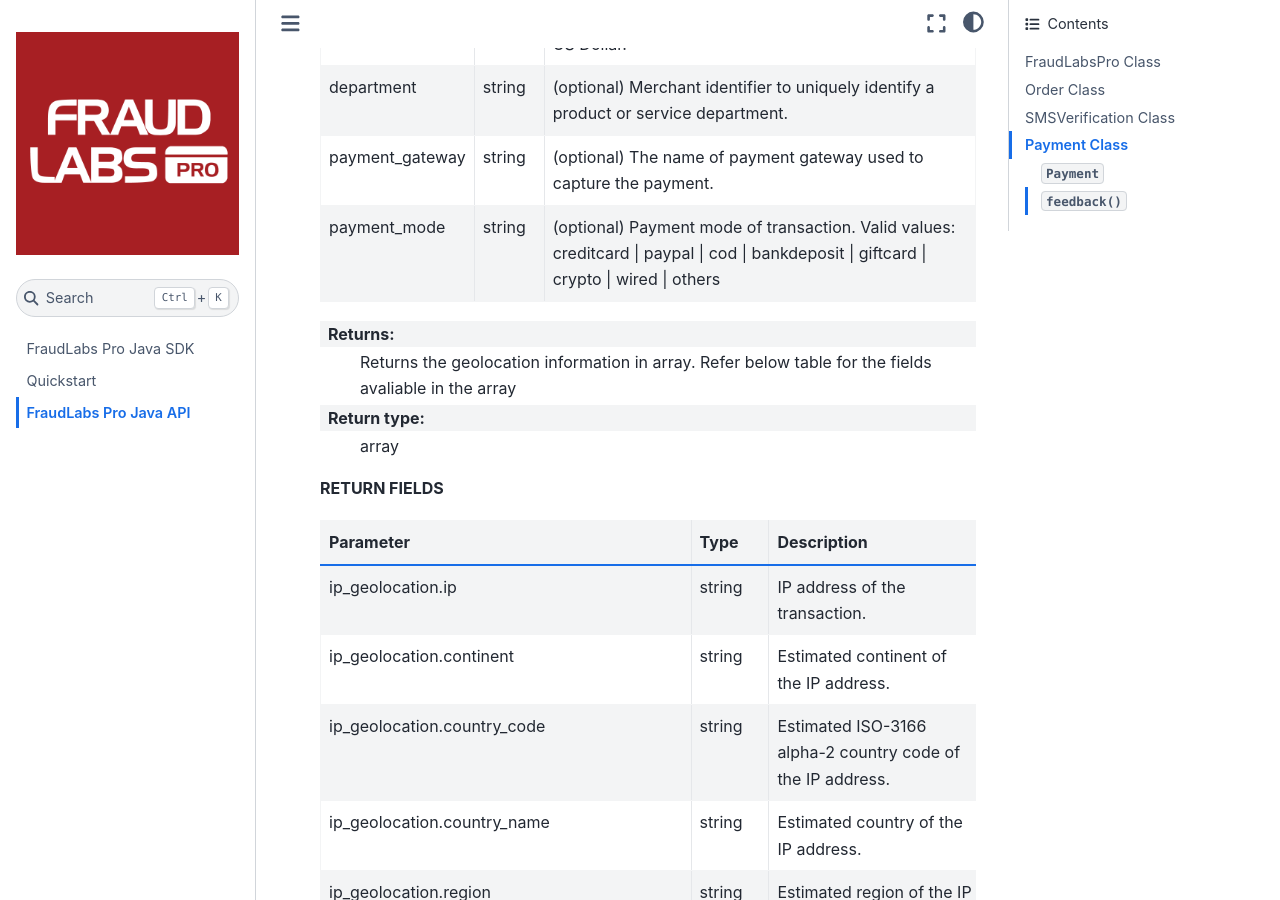
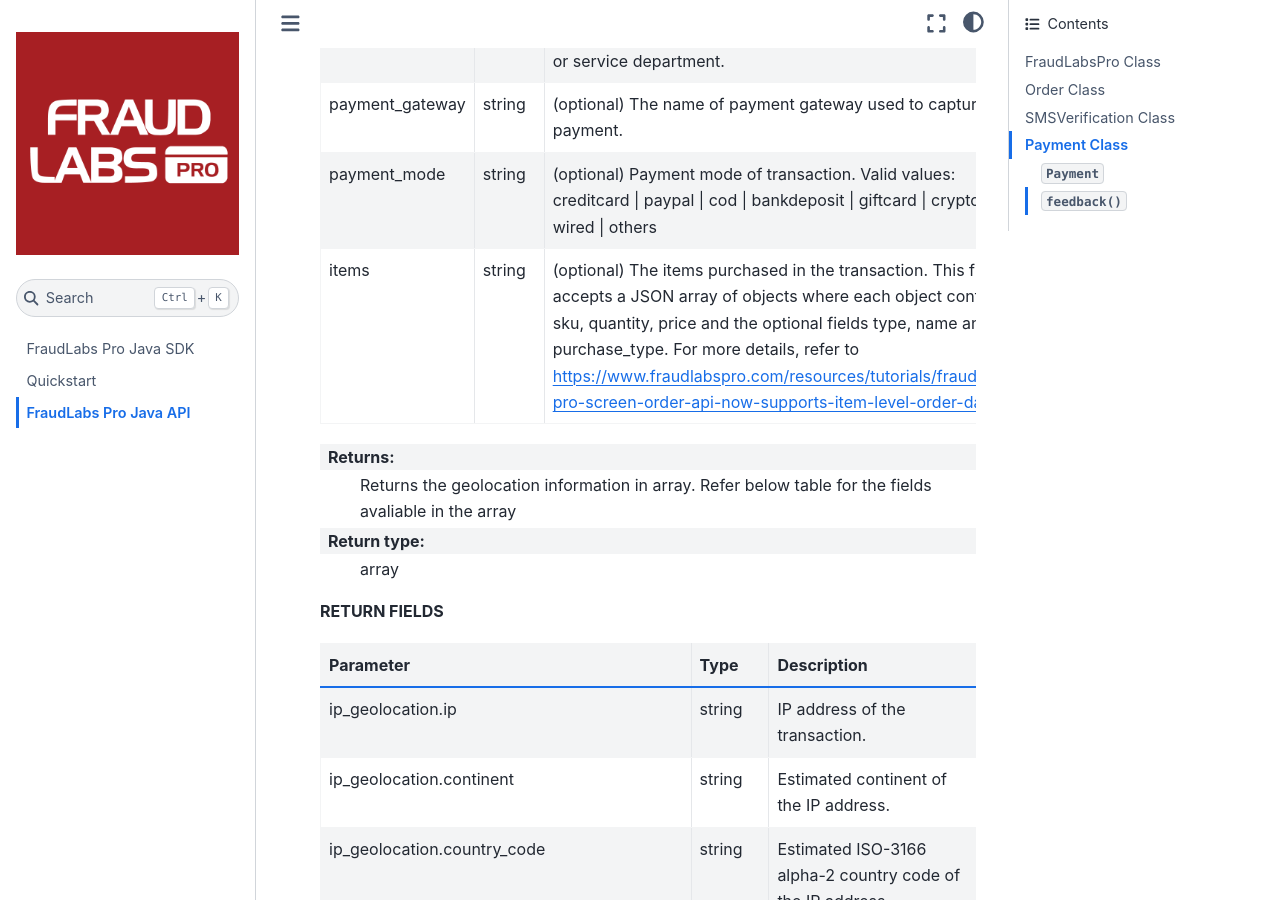
Before and after one commit to fraudlabspro/fraudlabspro-java, a Sphinx documentation site: the page built from docs/source/code.md, in a window 1280 px wide and 900 px high, scrolled down 9062 px. Built offline with Sphinx 7.4.7 and the Sphinx Book theme 1.1.4, drawn with Linux system fonts in a browser that asks for light colours.

Commit message:
Supported Items parameter to Screen Order API

```diff
--- a/docs/source/code.md
+++ b/docs/source/code.md
@@ -134,6 +134,7 @@
 | department      | string  | (optional) Merchant identifier to uniquely identify a product or service department. |
 | payment_gateway | string  | (optional) The name of payment gateway used to capture the payment. |
 | payment_mode    | string  | (optional) Payment mode of transaction. Valid values: creditcard \| paypal \| cod \| bankdeposit \| giftcard \| crypto \| wired \| others |
+| items    | string  | (optional) The items purchased in the transaction. This field accepts a JSON array of objects where each object contains sku, quantity, price and the optional fields type, name and purchase_type. For more details, refer to [https://www.fraudlabspro.com/resources/tutorials/fraudlabs-pro-screen-order-api-now-supports-item-level-order-data/](https://www.fraudlabspro.com/resources/tutorials/fraudlabs-pro-screen-order-api-now-supports-item-level-order-data/). |
 
 :return: Returns the geolocation information in array. Refer below table for the fields avaliable in the array
 :rtype: array
```
Also changed, not shown: docs/source/quickstart.md (+1 -0 lines).
